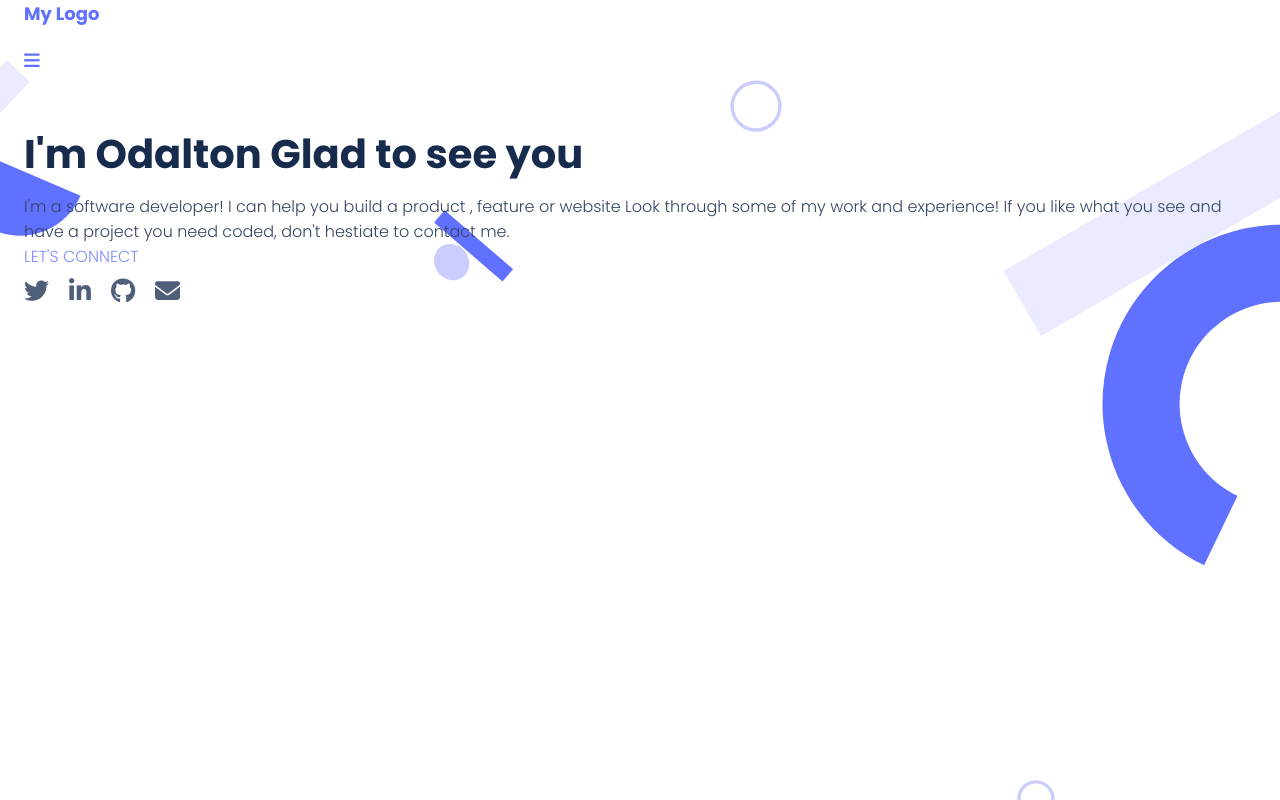
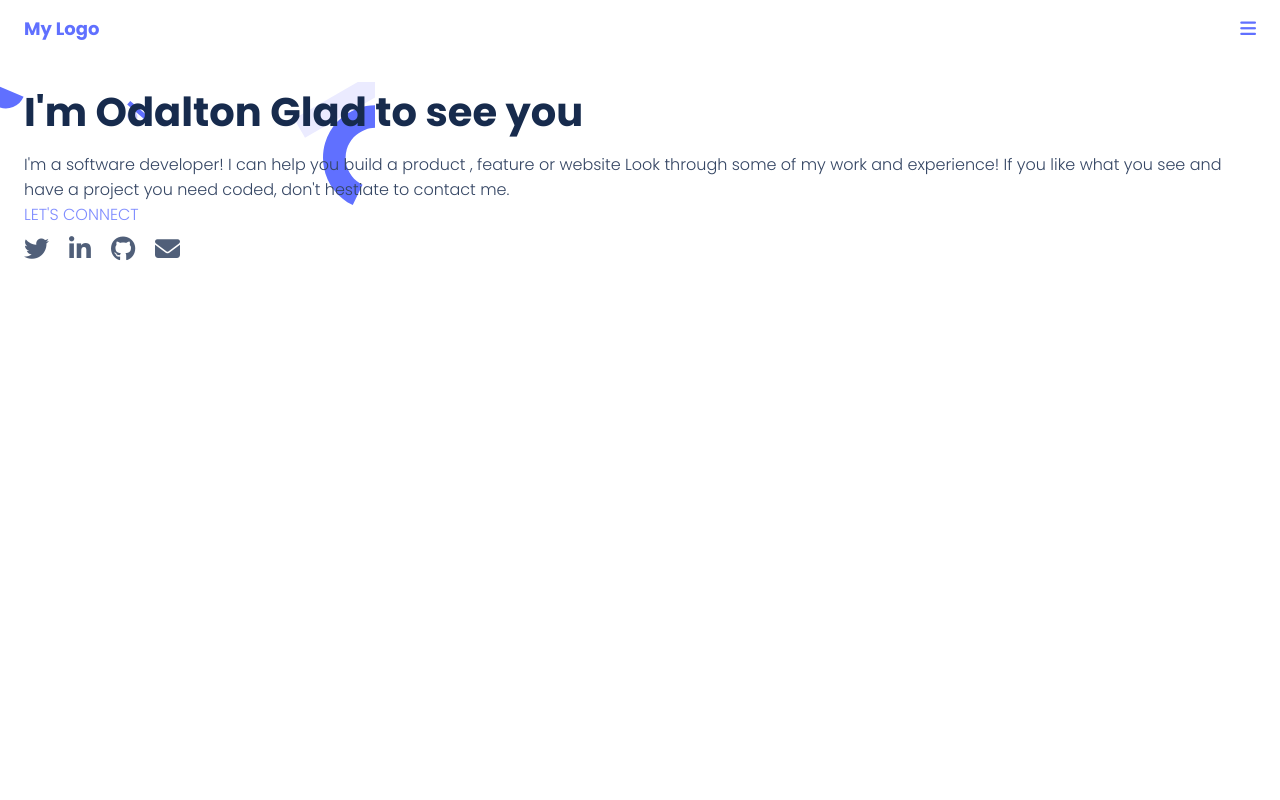
Before and after one commit to ndayishimiyeeric/odalton-portfolio, a website: page index.html in a window 1280 px wide. Drawn offline with Linux system fonts and the light colour scheme.

Commit message:
Added a headline section

```diff
--- a/index.html
+++ b/index.html
@@ -12,25 +12,23 @@
     <title>Odalton || Portfolio</title>
   </head>
   <body>
-    <div class="container">
-      <div class="welcome-page">
-        <header>
+    <header class="container">
       <div class="logo"><a href="#">My Logo</a></div>
       <nav class="nav-bar">
         <div class="menu"><i class="fa fa-bars"></i></div>
       </nav>
     </header>
 
-        <section class="hero-section">
+    <section class="headline container">
       <div class="showcase">
         <h1>I'm Odalton Glad to see you</h1>
       </div>
       <div class="description">
         <p>
-              I'm a software developer! I can help you build a product , feature
-              or website Look through some of my work and experience! If you
-              like what you see and have a project you need coded, don't
-              hestiate to contact me.
+          I'm a software developer! I can help you build a product , feature or
+          website Look through some of my work and experience! If you like what
+          you see and have a project you need coded, don't hestiate to contact
+          me.
         </p>
         <a href="#" class="desc-link">LET'S CONNECT</a>
       </div>
@@ -49,7 +47,5 @@
         </div>
       </div>
     </section>
-      </div>
-    </div>
   </body>
 </html>
--- a/styles.css
+++ b/styles.css
@@ -14,10 +14,6 @@
 
 body {
   font-family: "Poppins", sans-serif;
-  background: url("./img/header-shapes\ mobile@2x.svg");
-  background-position: 0 3.75rem;
-  background-repeat: repeat-x;
-  background-size: cover;
 }
 
 a {
@@ -27,7 +23,6 @@ a {
 
 .container {
   padding: 0 1.5rem;
-  /* height: 100vh; */
 }
 
 .welcome-page {
@@ -36,17 +31,24 @@ a {
   height: 100vh;
 }
 
+header {
+  display: flex;
+  justify-content: space-between;
+  align-items: center;
+  margin-top: 0.9375rem;
+}
+
 header .logo {
   color: var(--primary-blue);
   font-weight: 700;
   font-size: 1.125rem;
 }
 
-.nav-bar {
-  flex-grow: 1;
-  margin-top: 1.25rem;
-  display: flex;
-  justify-content: space-between;
+.headline {
+  background: url("./img/header-shapes\ mobile@2x.svg");
+  background-repeat: no-repeat;
+  background-position: 0 -1.5625rem;
+  margin-top: 2.5rem;
 }
 
 .nav-bar .menu {
```
Lines whose indentation alone changed are shown as unchanged.
